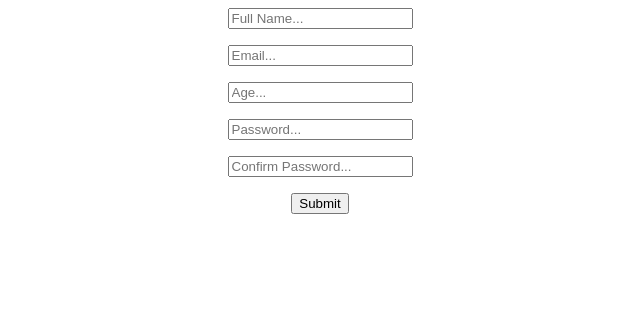
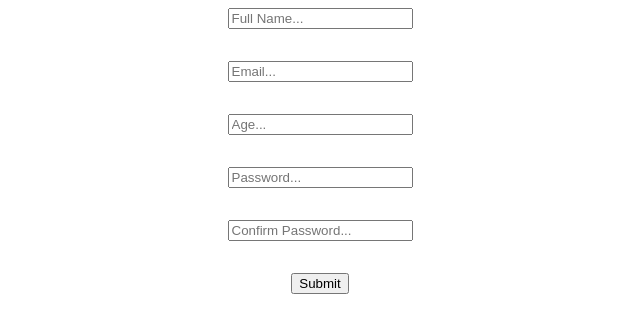
Before and after one commit to chethan25/react-tutorial-2023, a React (Create React App) app: page / in a window 1280 px wide. Shown: the top 332 px of the page, without its empty margins (320-960 px from the left). Built offline with nearby package versions, Linux system fonts and the light colour scheme.

Commit message:
forms using hook-form and yup

```diff
--- a/package.json
+++ b/package.json
@@ -3,6 +3,7 @@
   "version": "0.1.0",
   "private": true,
   "dependencies": {
+    "@hookform/resolvers": "^3.1.0",
     "@testing-library/jest-dom": "^5.16.5",
     "@testing-library/react": "^13.4.0",
     "@testing-library/user-event": "^13.5.0",
--- a/src/App.css
+++ b/src/App.css
@@ -5,7 +5,3 @@
   align-items: center;
   margin: 0 auto;
 }
-
-input {
-  margin-bottom: 1rem;
-}
--- a/src/components/Form.js
+++ b/src/components/Form.js
@@ -1,11 +1,51 @@
+import { useForm } from 'react-hook-form';
+import { yupResolver } from '@hookform/resolvers/yup';
+import * as yup from 'yup';
+
 function Form() {
+  const schema = yup.object().shape({
+    fullName: yup.string().required('Your Full Name is Required!'),
+    email: yup.string().email().required(),
+    age: yup.number().positive().integer().min(18).required(),
+    password: yup.string().min(4).max(20).required(),
+    confirmPassword: yup
+      .string()
+      .oneOf([yup.ref('password'), null], "Passwords Don't Match")
+      .required(),
+  });
+
+  const {
+    register,
+    handleSubmit,
+    formState: { errors },
+  } = useForm({
+    resolver: yupResolver(schema),
+  });
+
+  const onSubmit = (data) => {
+    console.log(data);
+  };
+
   return (
-    <form>
-      <input type="text" placeholder="Full Name..." />
-      <input type="text" placeholder="Email..." />
-      <input type="text" placeholder="Age..." />
-      <input type="password" placeholder="Password..." />
-      <input type="password" placeholder="Confirm Password..." />
+    <form onSubmit={handleSubmit(onSubmit)}>
+      <input type="text" placeholder="Full Name..." {...register('fullName')} />
+      <p>{errors.fullName?.message}</p>
+      <input type="text" placeholder="Email..." {...register('email')} />
+      <p>{errors.email?.message}</p>
+      <input type="number" placeholder="Age..." {...register('age')} />
+      <p>{errors.age?.message}</p>
+      <input
+        type="password"
+        placeholder="Password..."
+        {...register('password')}
+      />
+      <p>{errors.password?.message}</p>
+      <input
+        type="password"
+        placeholder="Confirm Password..."
+        {...register('confirmPassword')}
+      />
+      <p>{errors.confirmPassword?.message}</p>
       <input type="submit" />
     </form>
   );
```
Also changed, not shown: 1 other file (tests, documents, lock files or other folders).
